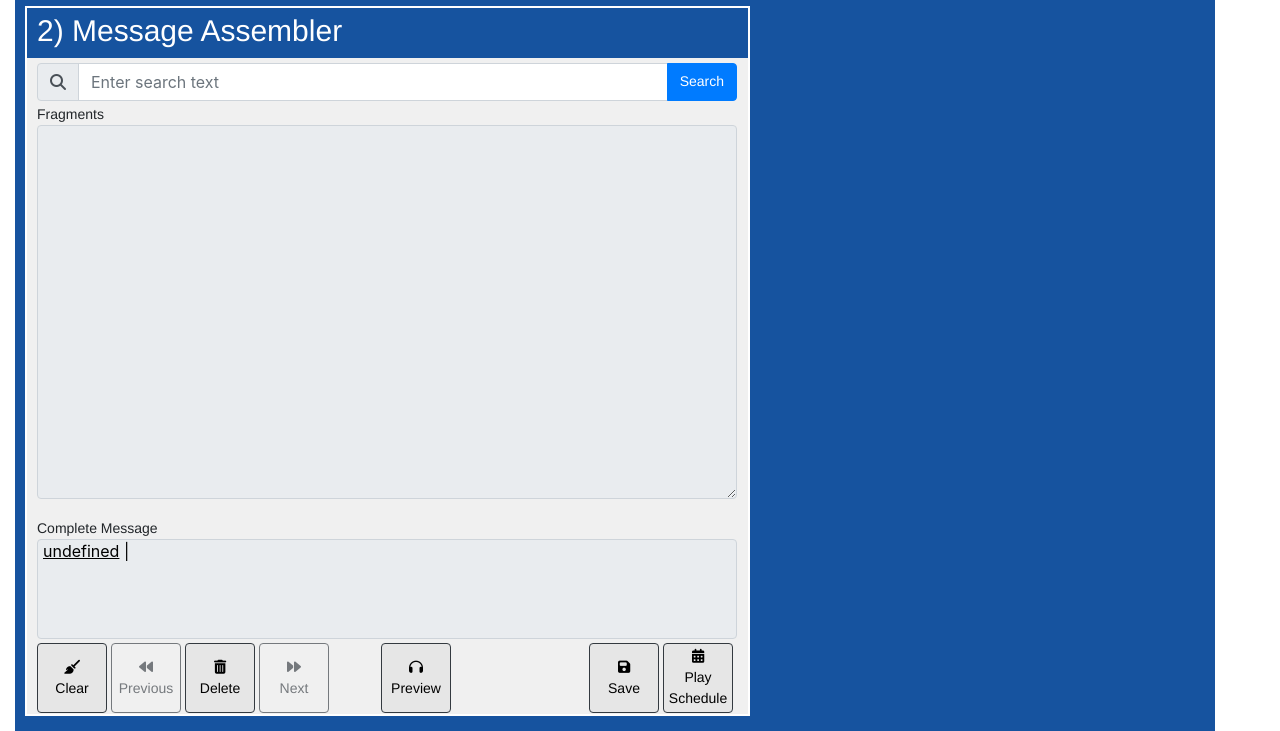
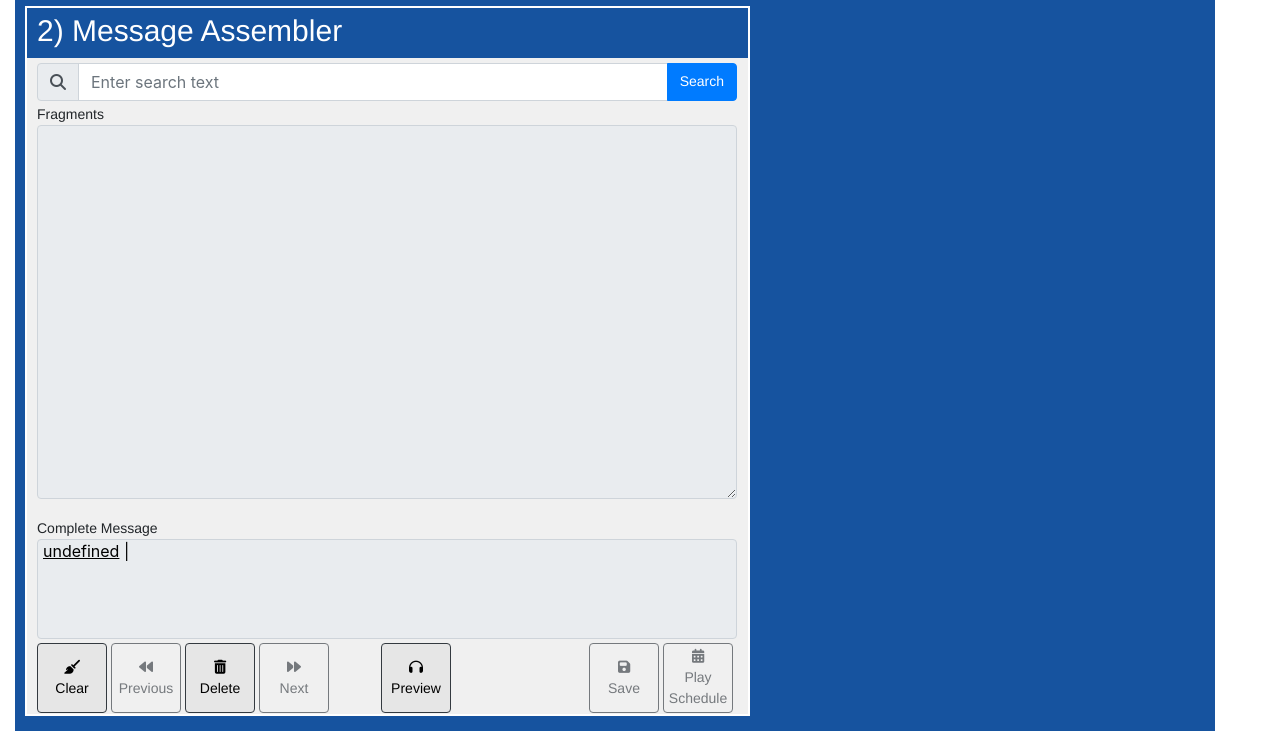
Before and after one commit to jasonpc1069/RTDM_Client, an Electron app: page public/html/main.html in a window 1280 px wide. Shown: the part 508-1239 px from the top of the page. Drawn offline with nearby package versions, Linux system fonts and the light colour scheme; files that its build step writes are made by us from their sources; no server answers; files whose address does not match are found by name.

Commit message:
commit on master

```diff
--- a/public/html/main.html
+++ b/public/html/main.html
@@ -100,8 +100,8 @@
                             <button class="btn btn-outline-dark button_text assembler" id="assemblyDelete" disabled><i class="fas fa-trash-alt"></i><br>Delete</button>
                             <button class="btn btn-outline-dark button_text assembler" id="assemblyNext" disabled><i class="fas fa-forward"></i><br>Next</button>
                             <button class="btn btn-outline-dark button_text assembler ml-5 mr-auto" id="previewClick" disabled><i class="fas fa-headphones"></i><br>Preview</button>
-                            <button class="btn btn-outline-dark button_text assembler" id="assemblySave"><i class="fas fa-save"></i><br>Save</button>
-                            <button class="btn btn-outline-dark button_text assembler" id="assemblySchedule"><i class="fas fa-calendar-alt"></i><br>Play Schedule</button>
+                            <button class="btn btn-outline-dark button_text assembler" id="assemblySave" disabled><i class="fas fa-save"></i><br>Save</button>
+                            <button class="btn btn-outline-dark button_text assembler" id="assemblySchedule" disabled><i class="fas fa-calendar-alt"></i><br>Play Schedule</button>
                         </div>
                     </div>
                 </div>
```
